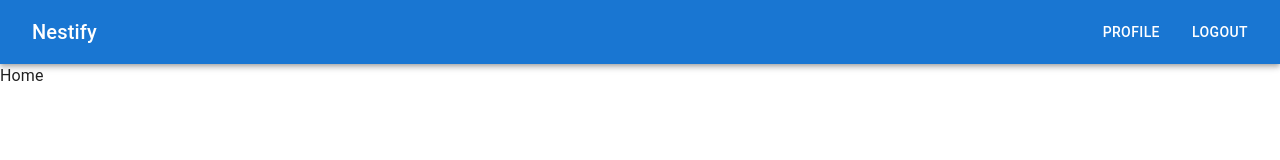
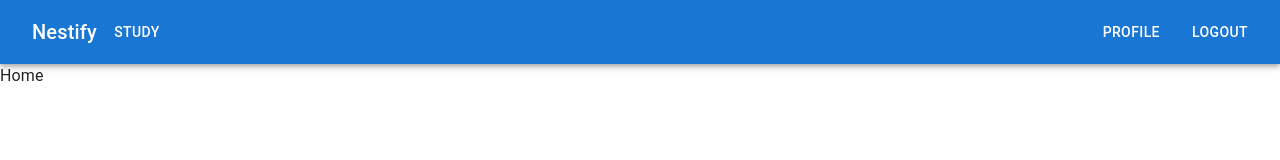
Before and after one commit to Muhyun-Kim/nestify, a Next.js app: page / in a window 1280 px wide. Shown: the top 160 px of the page. Built offline with nearby package versions, Linux system fonts and the light colour scheme; no server answers.

Commit message:
add study page

```diff
--- a/src/components/Navbar.tsx
+++ b/src/components/Navbar.tsx
@@ -26,6 +26,13 @@ export const Navbar = () => {
           >
             <Typography variant="h6">Nestify</Typography>
           </Button>
+          <Button
+            variant="text"
+            color="inherit"
+            onClick={() => router.push("/study")}
+          >
+            Study
+          </Button>
         </Box>
         <Box sx={{ display: "flex", gap: 2 }}>
           <Button
```
Also changed, not shown: src/app/study/page.tsx (added, +11 -0 lines), src/app/(auth)/profile/page.tsx (renamed from src/app/profile/page.tsx).
